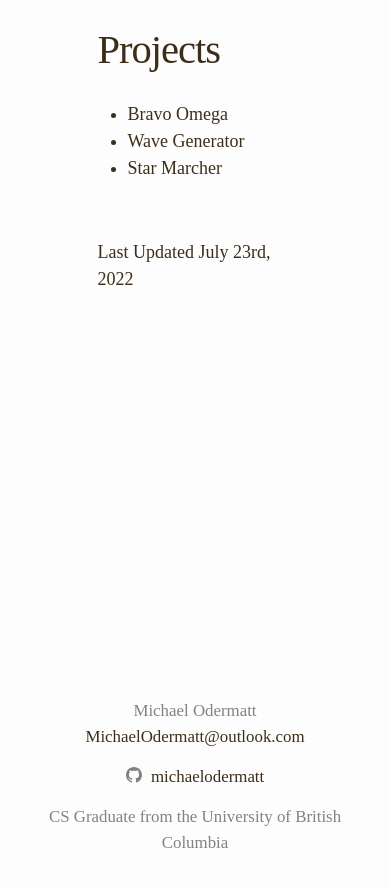
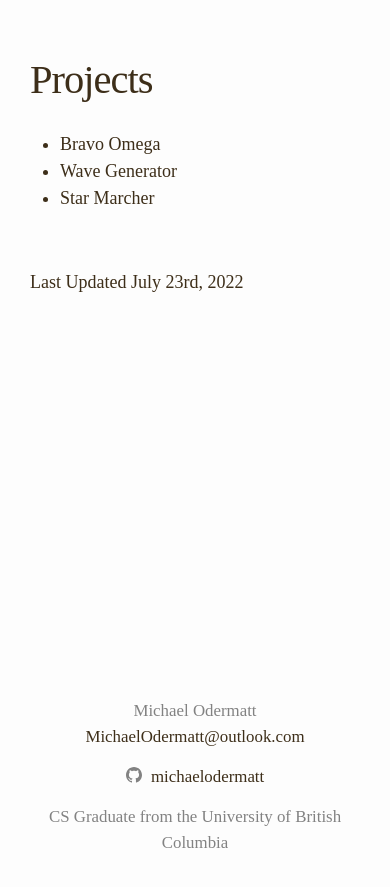
Before and after one commit to MichaelOdermatt/MichaelOdermatt.github.io, a Jekyll site: the page built from projects.markdown, in a window 390 px wide. Shown: the top 887 px of the page. Built offline with Jekyll 4.4.1, drawn with Linux system fonts in a browser that asks for light colours.

Commit message:
added media query to post width

```diff
--- a/_sass/minima/_layout.scss
+++ b/_sass/minima/_layout.scss
@@ -220,8 +220,14 @@
 }
 
 .post-page-content {
-  margin: auto;
-  width: 50%;
+  margin: $spacing-unit;
+}
+
+@media all and (min-width: 900px){
+  .post-page-content {
+    margin: auto;
+    width: 50%;
+  }
 }
 
 .post-title {
```
